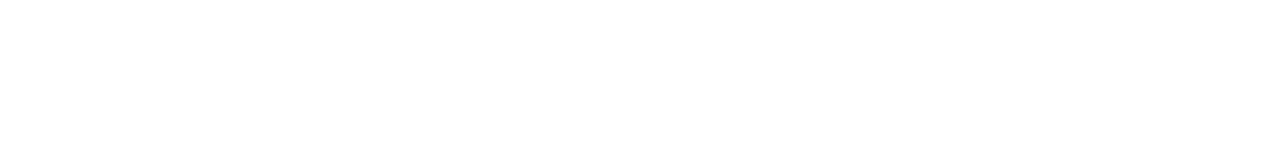
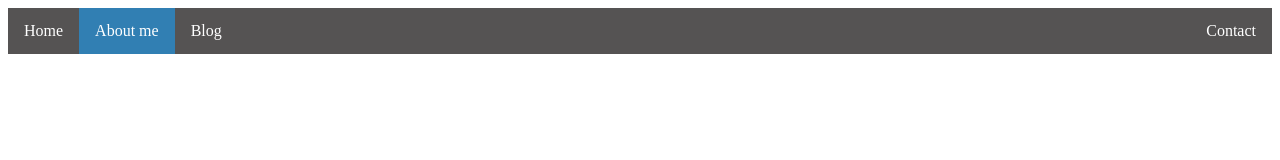
Before and after one commit to Mauricepwong/Portfolio, a plain HTML site: page src/about_me.html in a window 1280 px wide. Drawn offline with Linux system fonts and the light colour scheme.

Commit message:
add navigation bar

```diff
--- a/src/about_me.html
+++ b/src/about_me.html
@@ -8,6 +8,15 @@
     <title>About me | Maurice Wong</title>
 </head>
 <body>
-
+    <nav>
+        <nav>
+            <ul>
+                <li><a href="index.html">Home</a></li>
+                <li><a class="active" href="about_me.html">About me</a></li>
+                <li><a href="blog.html">Blog</a></li>
+                <li style="float:right"><a href="contact.html">Contact</a></li>
+            </ul>
+        </nav>
+    </nav>
 </body>
 </html>
--- a/src/style/about_me.css
+++ b/src/style/about_me.css
@@ -0,0 +1,22 @@
+li {
+    float:left;
+  }
+  ul {
+    list-style-type: none;
+    margin: 0;
+    padding: 0;
+    overflow: hidden;
+    background-color: rgb(85, 83, 83);
+  }
+  li a {
+      display: block;
+      color: white;
+      text-align: center;
+      padding: 14px 16px;
+      text-decoration: none;
+    }
+
+  .active {
+      background-color: #317fb3;
+      color: white;
+  }
--- a/src/style/blog.css
+++ b/src/style/blog.css
@@ -0,0 +1,22 @@
+li {
+    float:left;
+  }
+  ul {
+    list-style-type: none;
+    margin: 0;
+    padding: 0;
+    overflow: hidden;
+    background-color: rgb(85, 83, 83);
+  }
+  li a {
+      display: block;
+      color: white;
+      text-align: center;
+      padding: 14px 16px;
+      text-decoration: none;
+    }
+
+  .active {
+      background-color: #317fb3;
+      color: white;
+  }
--- a/src/style/contact.css
+++ b/src/style/contact.css
@@ -1,10 +1,12 @@
 li {
-  display:inline;
+  float:left;
 }
 ul {
   list-style-type: none;
   margin: 0;
-  background-color: #333;
+  padding: 0;
+  overflow: hidden;
+  background-color: rgb(85, 83, 83);
 }
 li a {
     display: block;
@@ -13,3 +15,8 @@ li a {
     padding: 14px 16px;
     text-decoration: none;
   }
+
+.active {
+    background-color: #317fb3;
+    color: white;
+}
```
Also changed, not shown: src/blog.html (+8 -1 lines), src/contact.html (+1 -1 lines), src/index.html (+5 -3 lines).
